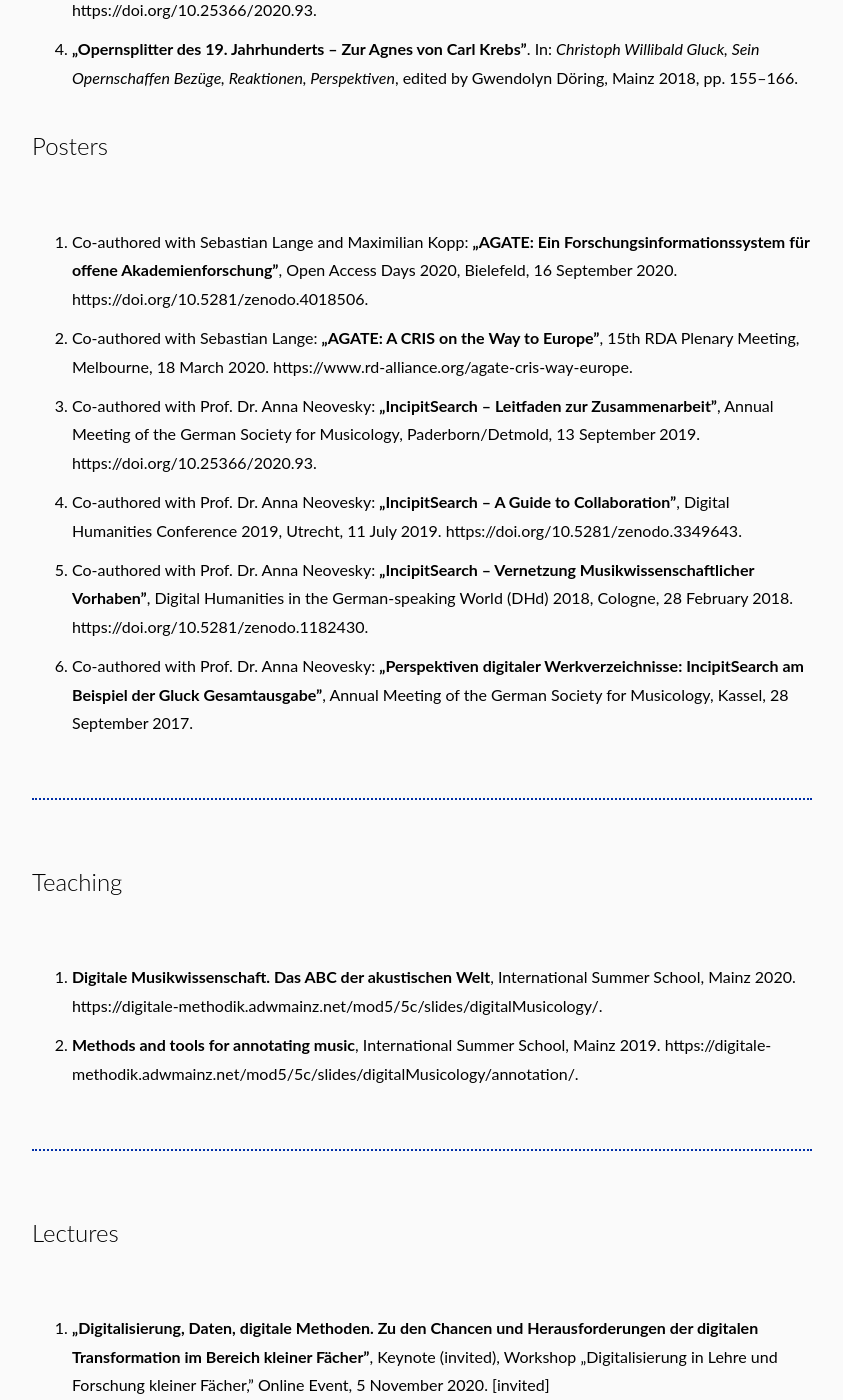
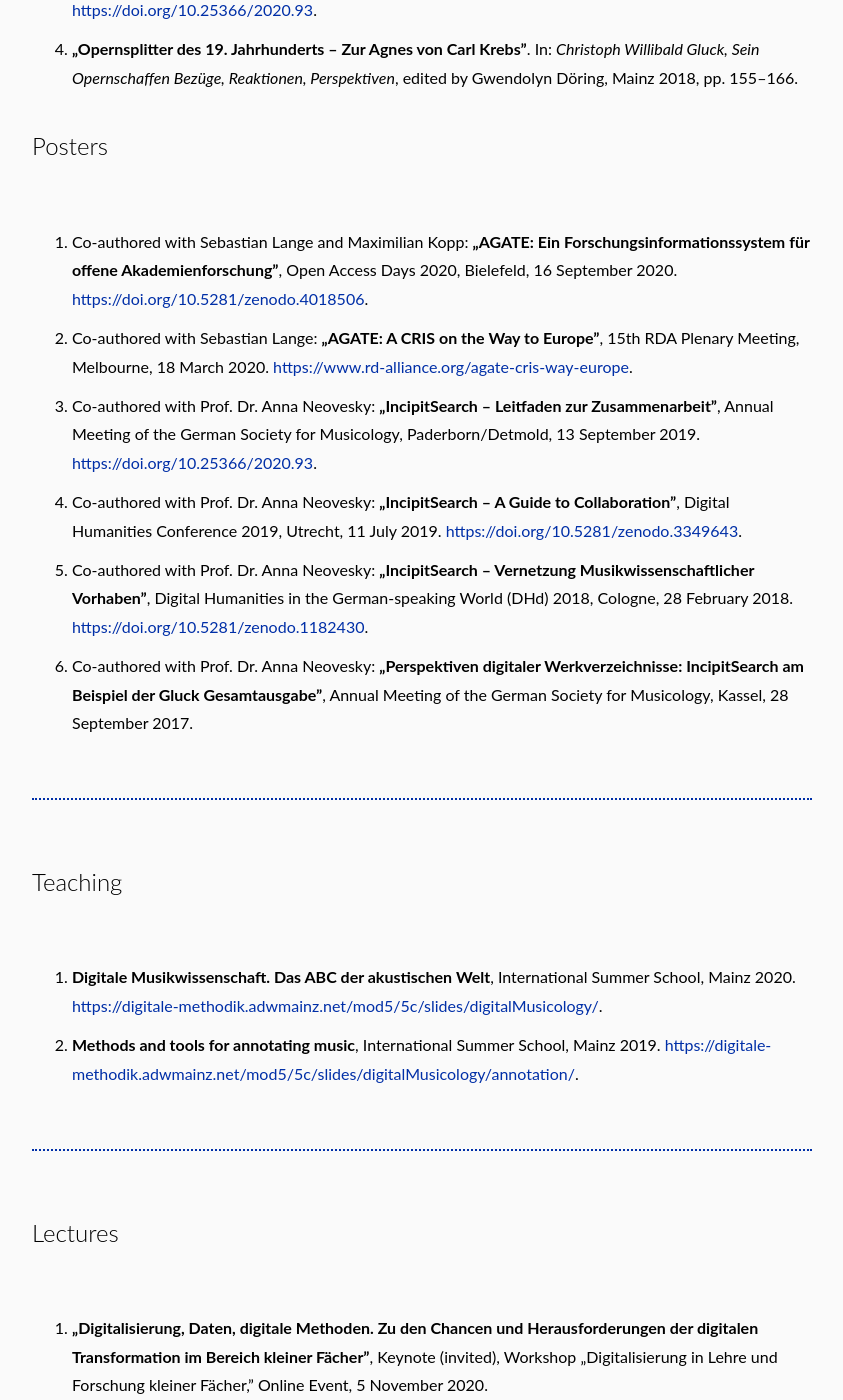
Before and after one commit to vonvlaho/me, a Jekyll site: the page built from index.md, in a window 1280 px wide and 1400 px high, scrolled down 3465 px. Shown: the whole window, without its empty margins (218-1061 px from the left). Built offline with Jekyll 4.4.1, drawn with Linux system fonts in a browser that asks for light colours; some of the changed text lies outside the part shown.

Commit message:
Update bibliography

```diff
--- a/index.md
+++ b/index.md
@@ -77,36 +77,39 @@
 ### Publications
 
 #### Articles
+
 1. **„On 19th-century ‘Musicosmopolitanism’: Tracing the publishing entrepreneur Julius Schuberth (1804–1875)”**. In: *Transatlantic Perspectives on Hidden 19th Century Music Cultures*, edited by Stefanie Acquavella-Rauch and Nico Schüler, forthcoming Berlin 2025.
-2. Co-authored with Prof. Dr. Anna Neovesky: **„Interconnecting music repositories with semantic web technologies – an RDF- and schema.org-based approach”**. In: *Digital Scholarship in the Humanities* 36/1 (2020), pp. i49–i54. https://doi.org/10.1093/llc/fqaa019.
-3. Co-authored with Prof. Dr. Anna Neovesky: **„IncipitSearch – Leitfaden zur Zusammenarbeit”**. In: *Brückenschläge zwischen Musikwissenschaft und Informatik. Theoretische und praktische Aspekte der Kooperation*, in collaboration with the Digital Musicology Group, edited by Stefanie Acquavella-Rauch, Andreas Münzmay, and Joachim Veit, Detmold 2020 (*Musikwissenschaft: Aktuelle Perspektiven. Bericht über die Jahrestagung der Gesellschaft für Musikforschung 2019 in Paderborn und Detmold* 3), pp. 41–52. https://doi.org/10.25366/2020.93.
+2. Co-authored with Prof. Dr. Anna Neovesky: **„Interconnecting music repositories with semantic web technologies – an RDF- and schema.org-based approach”**. In: *Digital Scholarship in the Humanities* 36/1 (2020), pp. i49–i54. [https://doi.org/10.1093/llc/fqaa019](https://doi.org/10.1093/llc/fqaa019).
+3. Co-authored with Prof. Dr. Anna Neovesky: **„IncipitSearch – Leitfaden zur Zusammenarbeit”**. In: *Brückenschläge zwischen Musikwissenschaft und Informatik. Theoretische und praktische Aspekte der Kooperation*, in collaboration with the Digital Musicology Group, edited by Stefanie Acquavella-Rauch, Andreas Münzmay, and Joachim Veit, Detmold 2020 (*Musikwissenschaft: Aktuelle Perspektiven. Bericht über die Jahrestagung der Gesellschaft für Musikforschung 2019 in Paderborn und Detmold* 3), pp. 41–52. [https://doi.org/10.25366/2020.93](https://doi.org/10.25366/2020.93).
 4. **„Opernsplitter des 19. Jahrhunderts – Zur Agnes von Carl Krebs”**. In: *Christoph Willibald Gluck, Sein Opernschaffen Bezüge, Reaktionen, Perspektiven*, edited by Gwendolyn Döring, Mainz 2018, pp. 155–166.
 
 #### Posters
-1. Co-authored with Sebastian Lange and Maximilian Kopp: **„AGATE: Ein Forschungsinformationssystem für offene Akademienforschung”**, Open Access Days 2020, Bielefeld, 16 September 2020. https://doi.org/10.5281/zenodo.4018506.
-2. Co-authored with Sebastian Lange: **„AGATE: A CRIS on the Way to Europe”**, 15th RDA Plenary Meeting, Melbourne, 18 March 2020. https://www.rd-alliance.org/agate-cris-way-europe.
-3. Co-authored with Prof. Dr. Anna Neovesky: **„IncipitSearch – Leitfaden zur Zusammenarbeit”**, Annual Meeting of the German Society for Musicology, Paderborn/Detmold, 13 September 2019. https://doi.org/10.25366/2020.93.
-4. Co-authored with Prof. Dr. Anna Neovesky: **„IncipitSearch – A Guide to Collaboration”**, Digital Humanities Conference 2019, Utrecht, 11 July 2019. https://doi.org/10.5281/zenodo.3349643.
-5. Co-authored with Prof. Dr. Anna Neovesky: **„IncipitSearch – Vernetzung Musikwissenschaftlicher Vorhaben”**, Digital Humanities in the German-speaking World (DHd) 2018, Cologne, 28 February 2018. https://doi.org/10.5281/zenodo.1182430.
+
+1. Co-authored with Sebastian Lange and Maximilian Kopp: **„AGATE: Ein Forschungsinformationssystem für offene Akademienforschung”**, Open Access Days 2020, Bielefeld, 16 September 2020. [https://doi.org/10.5281/zenodo.4018506](https://doi.org/10.5281/zenodo.4018506).
+2. Co-authored with Sebastian Lange: **„AGATE: A CRIS on the Way to Europe”**, 15th RDA Plenary Meeting, Melbourne, 18 March 2020. [https://www.rd-alliance.org/agate-cris-way-europe](https://www.rd-alliance.org/agate-cris-way-europe).
+3. Co-authored with Prof. Dr. Anna Neovesky: **„IncipitSearch – Leitfaden zur Zusammenarbeit”**, Annual Meeting of the German Society for Musicology, Paderborn/Detmold, 13 September 2019. [https://doi.org/10.25366/2020.93](https://doi.org/10.25366/2020.93).
+4. Co-authored with Prof. Dr. Anna Neovesky: **„IncipitSearch – A Guide to Collaboration”**, Digital Humanities Conference 2019, Utrecht, 11 July 2019. [https://doi.org/10.5281/zenodo.3349643](https://doi.org/10.5281/zenodo.3349643).
+5. Co-authored with Prof. Dr. Anna Neovesky: **„IncipitSearch – Vernetzung Musikwissenschaftlicher Vorhaben”**, Digital Humanities in the German-speaking World (DHd) 2018, Cologne, 28 February 2018. [https://doi.org/10.5281/zenodo.1182430](https://doi.org/10.5281/zenodo.1182430).
 6. Co-authored with Prof. Dr. Anna Neovesky: **„Perspektiven digitaler Werkverzeichnisse: IncipitSearch am Beispiel der Gluck Gesamtausgabe”**, Annual Meeting of the German Society for Musicology, Kassel, 28 September 2017.
 
 ---
 
 ### Teaching
 
-1. **Digitale Musikwissenschaft. Das ABC der akustischen Welt**, International Summer School, Mainz 2020. https://digitale-methodik.adwmainz.net/mod5/5c/slides/digitalMusicology/.
-2. **Methods and tools for annotating music**, International Summer School, Mainz 2019. https://digitale-methodik.adwmainz.net/mod5/5c/slides/digitalMusicology/annotation/.
+1. **Digitale Musikwissenschaft. Das ABC der akustischen Welt**, International Summer School, Mainz 2020. [https://digitale-methodik.adwmainz.net/mod5/5c/slides/digitalMusicology/](https://digitale-methodik.adwmainz.net/mod5/5c/slides/digitalMusicology/).
+2. **Methods and tools for annotating music**, International Summer School, Mainz 2019. [https://digitale-methodik.adwmainz.net/mod5/5c/slides/digitalMusicology/annotation/](https://digitale-methodik.adwmainz.net/mod5/5c/slides/digitalMusicology/annotation/).
 
 ---
 
 ### Lectures
 
-1. **„Digitalisierung, Daten, digitale Methoden. Zu den Chancen und Herausforderungen der digitalen Transformation im Bereich kleiner Fächer”**, Keynote (invited), Workshop „Digitalisierung in Lehre und Forschung kleiner Fächer,” Online Event, 5 November 2020. [invited]
+1. **„Digitalisierung, Daten, digitale Methoden. Zu den Chancen und Herausforderungen der digitalen Transformation im Bereich kleiner Fächer”**, Keynote (invited), Workshop „Digitalisierung in Lehre und Forschung kleiner Fächer,” Online Event, 5 November 2020.
 2. Panel: **„Deciphering Encoded Music: Increasing Access to Open Data Resources”** with Joanna Devaney, Natalia Ermolaev, Anna Kijas, Mark Saccomano, Raffaele Viglianti, Frederic von Vlahovits, DH 2020 „carrefours/intersection,” Ottawa, 20–25 July 2020 (online).
-3. **„Perspektiven für die Fachgeschichte der Musikwissenschaft: Die Berichte über die Musikwissenschaftlichen Arbeiten der Deutschen Demokratischen Republik als Datenquelle künftiger Forschung”**, Wissenstransfer über Grenzen und Zeitenwenden. Die Wissenschaftsgeschichte der Gesellschaftswissenschaften in der DDR 1970–1989, Frankfurt (Oder), 16–17 April 2020. **„Musicological Incipit Research Interlinked”**, Conference of the International Association for Music Libraries, Archives, and Documentation Centres (IAML), 27 July 2018, Leipzig (co-authored with Prof. Dr. Anna Neovesky).
-4. Digital Humanities 2018 ‘Puentes/Bridges,’ Mexico City, 26–29 June 2018: **„IncipitSearch – Interlinking Musicological Repositories”** (co-authored with Prof. Dr. Anna Neovesky). https://dh2018.adho.org/en/incipitsearch-interlinking-musicological-repositories/.
-5. Digital Humanities Austria, Innsbruck, 4–6 December 2017: **„IncipitSearch – Digitale Notensuche”** (co-authored with Prof. Dr. Anna Neovesky). https://digicademy.github.io/2017-DHA.
-6. AG eHumanities der Union der deutschen Akademien der Wissenschaften, Düsseldorf, 9 September 2016: **„Ebenen der Nachnutzung von Forschungsdaten in der Mainzer Akademie”** (co-authored with Prof. Dr. Aline Deicke et al.). https://digicademy.github.io/2016-agehum-ddorf/.
+3. **„Perspektiven für die Fachgeschichte der Musikwissenschaft: Die Berichte über die Musikwissenschaftlichen Arbeiten der Deutschen Demokratischen Republik als Datenquelle künftiger Forschung”**, Wissenstransfer über Grenzen und Zeitenwenden. Die Wissenschaftsgeschichte der Gesellschaftswissenschaften in der DDR 1970–1989, Frankfurt (Oder), 16–17 April 2020.
+4. **„Musicological Incipit Research Interlinked”**, Conference of the International Association for Music Libraries, Archives, and Documentation Centres (IAML), 27 July 2018, Leipzig (co-authored with Prof. Dr. Anna Neovesky).
+5. Digital Humanities 2018 ‘Puentes/Bridges,’ Mexico City, 26–29 June 2018: **„IncipitSearch – Interlinking Musicological Repositories”** (co-authored with Prof. Dr. Anna Neovesky). [https://dh2018.adho.org/en/incipitsearch-interlinking-musicological-repositories/](https://dh2018.adho.org/en/incipitsearch-interlinking-musicological-repositories/).
+6. Digital Humanities Austria, Innsbruck, 4–6 December 2017: **„IncipitSearch – Digitale Notensuche”** (co-authored with Prof. Dr. Anna Neovesky). [https://digicademy.github.io/2017-DHA](https://digicademy.github.io/2017-DHA).
+7. AG eHumanities der Union der deutschen Akademien der Wissenschaften, Düsseldorf, 9 September 2016: **„Ebenen der Nachnutzung von Forschungsdaten in der Mainzer Akademie”** (co-authored with Prof. Dr. Aline Deicke et al.). [https://digicademy.github.io/2016-agehum-ddorf/](https://digicademy.github.io/2016-agehum-ddorf/).
 
 ---
 
```
